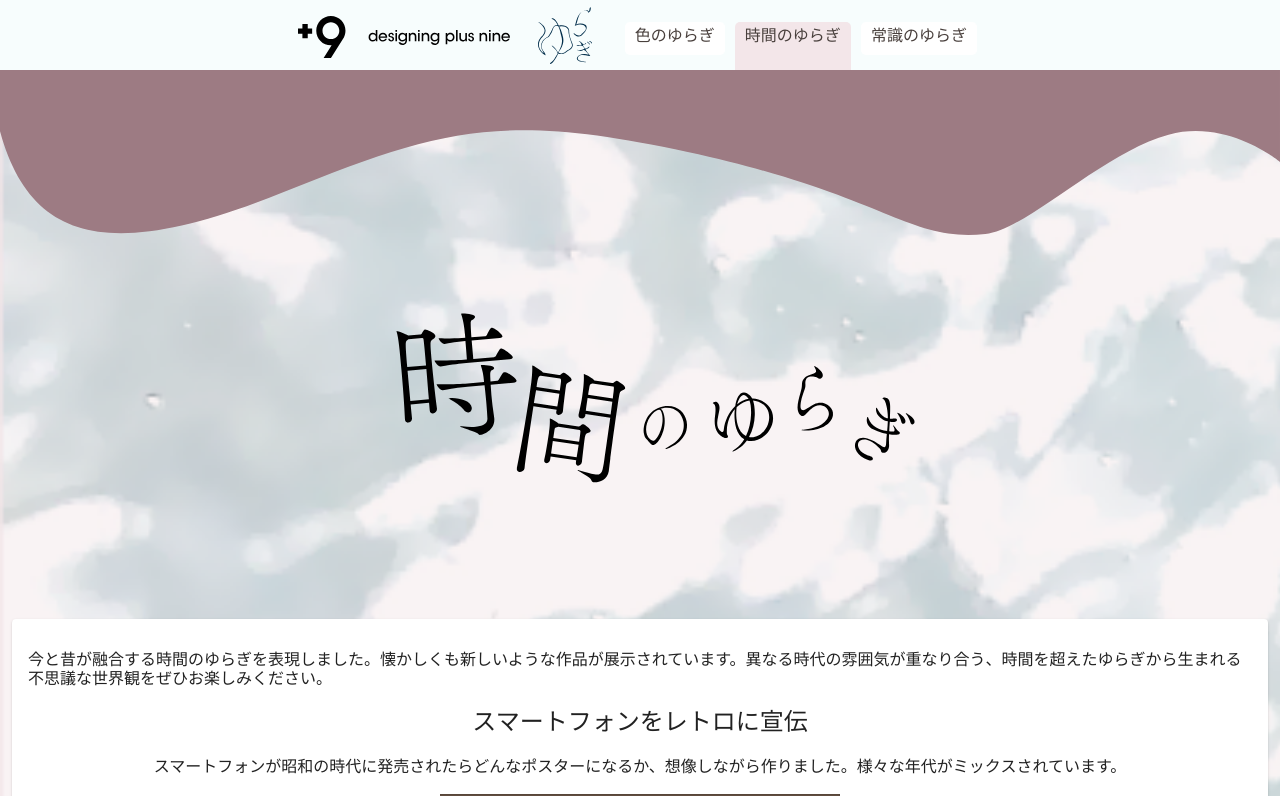
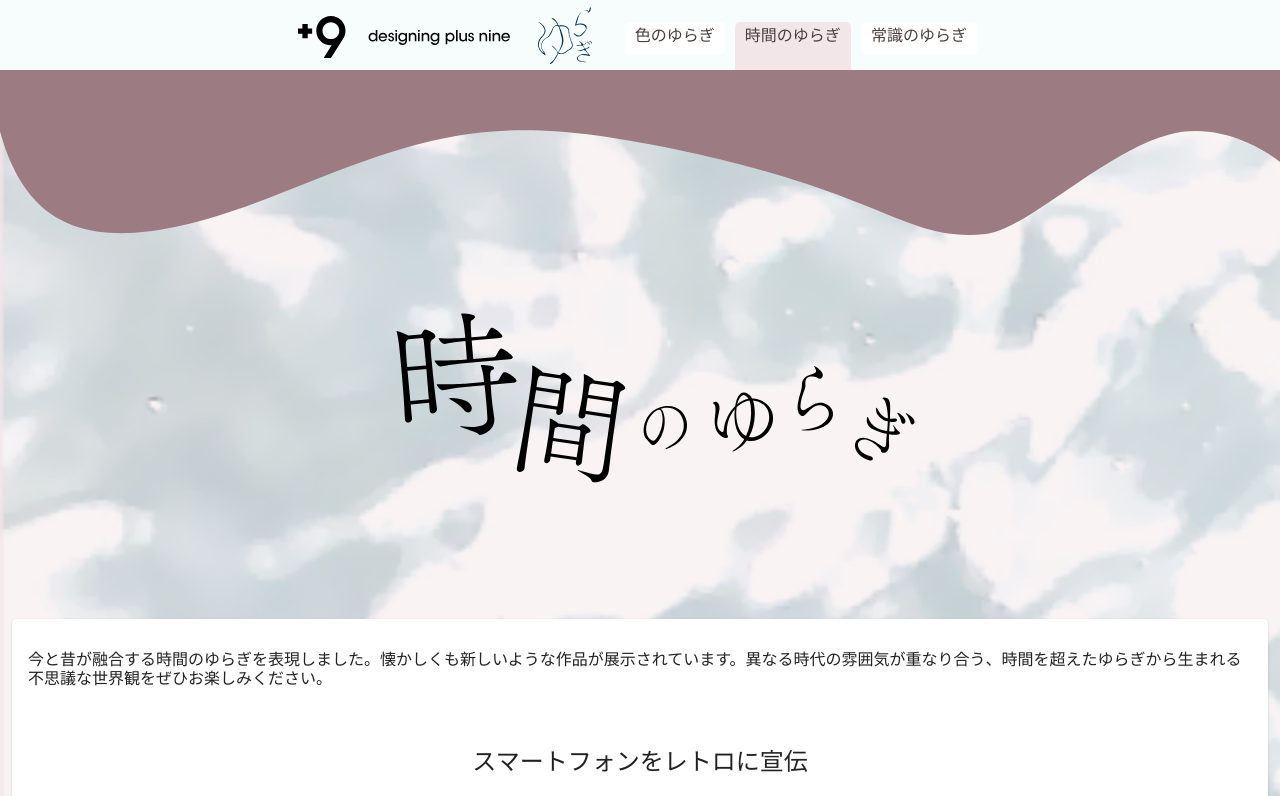
Before and after one commit to designingplusnine/komafes-2021, a Next.js app: page /time in a window 1280 px wide. Shown: the top 796 px of the page. Built offline with nearby package versions, Linux system fonts and the light colour scheme.

Commit message:
added margin bottom to description

```diff
--- a/components/ColourPage/ColourItem.module.scss
+++ b/components/ColourPage/ColourItem.module.scss
@@ -30,3 +30,7 @@
     width: 200px;
   }
 }
+
+.description {
+  margin-bottom: 60px;
+}
--- a/components/ColourPage/ColourItem.tsx
+++ b/components/ColourPage/ColourItem.tsx
@@ -27,7 +27,7 @@ export const ColourItem: NextPage<{ datum: ColourDatum }> = ({ datum }) => (
 
 export const ColourContent: NextPage = () => (
   <>
-    <p>
+    <p className={classes.description}>
       私たちが色から受け取る印象は多岐に渡ります。そこで、この企画では、身の回りのものの色だけを変えた作品を展示しています。「色のゆらぎ」から受ける新鮮な印象をお楽しみください。
     </p>
     {colourData.map(datum => (
--- a/components/TimePage/TimeContent.module.scss
+++ b/components/TimePage/TimeContent.module.scss
@@ -21,3 +21,7 @@
   max-width: 400px;
   width: 100%;
 }
+
+.description {
+  margin-bottom: 60px;
+}
--- a/components/TimePage/TimeContents.tsx
+++ b/components/TimePage/TimeContents.tsx
@@ -24,7 +24,7 @@ const TimeDatum: NextPage<{ datum: TimeDatum }> = ({ datum }) => (
 
 export const TimeContents: NextPage = () => (
   <>
-    <p>
+    <p className={classes.description}>
       今と昔が融合する時間のゆらぎを表現しました。懐かしくも新しいような作品が展示されています。異なる時代の雰囲気が重なり合う、時間を超えたゆらぎから生まれる不思議な世界観をぜひお楽しみください。
     </p>
     {timeData.map(datum => (
```
